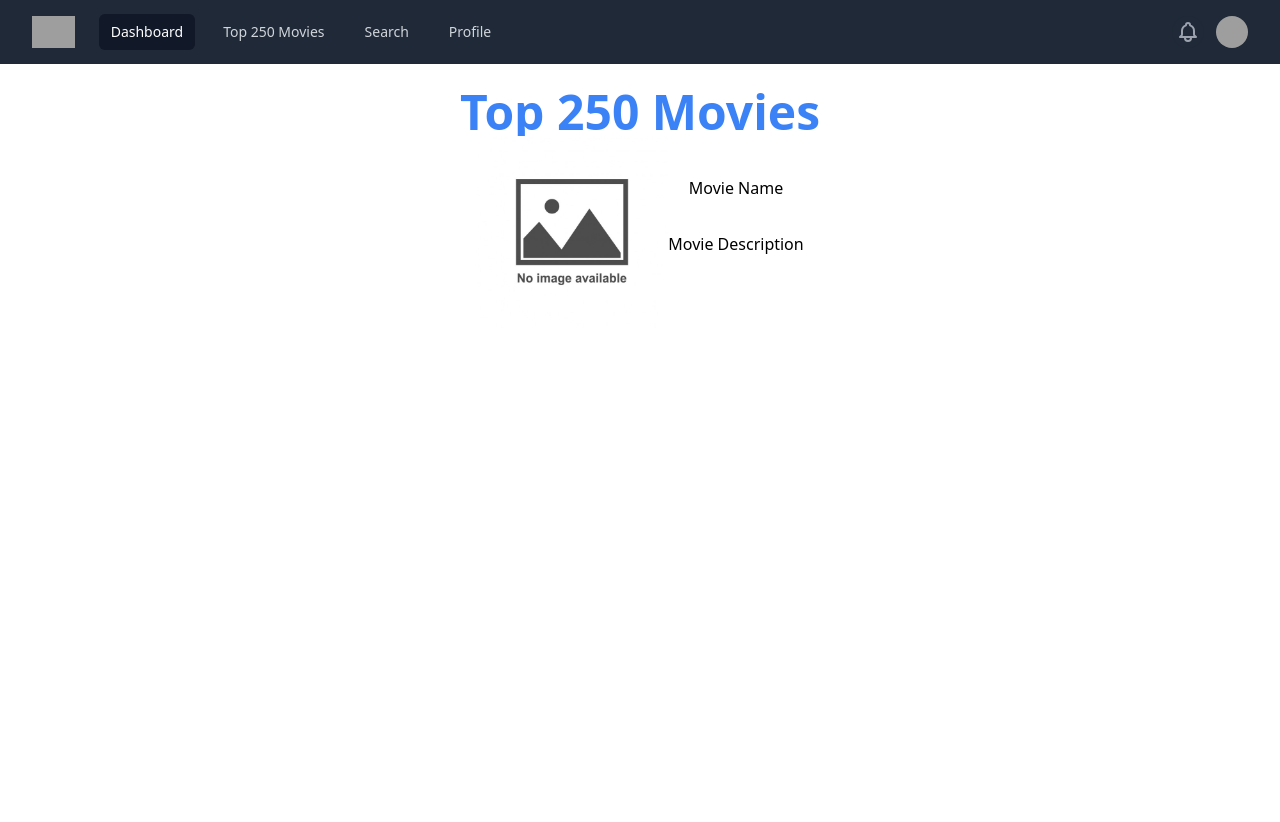
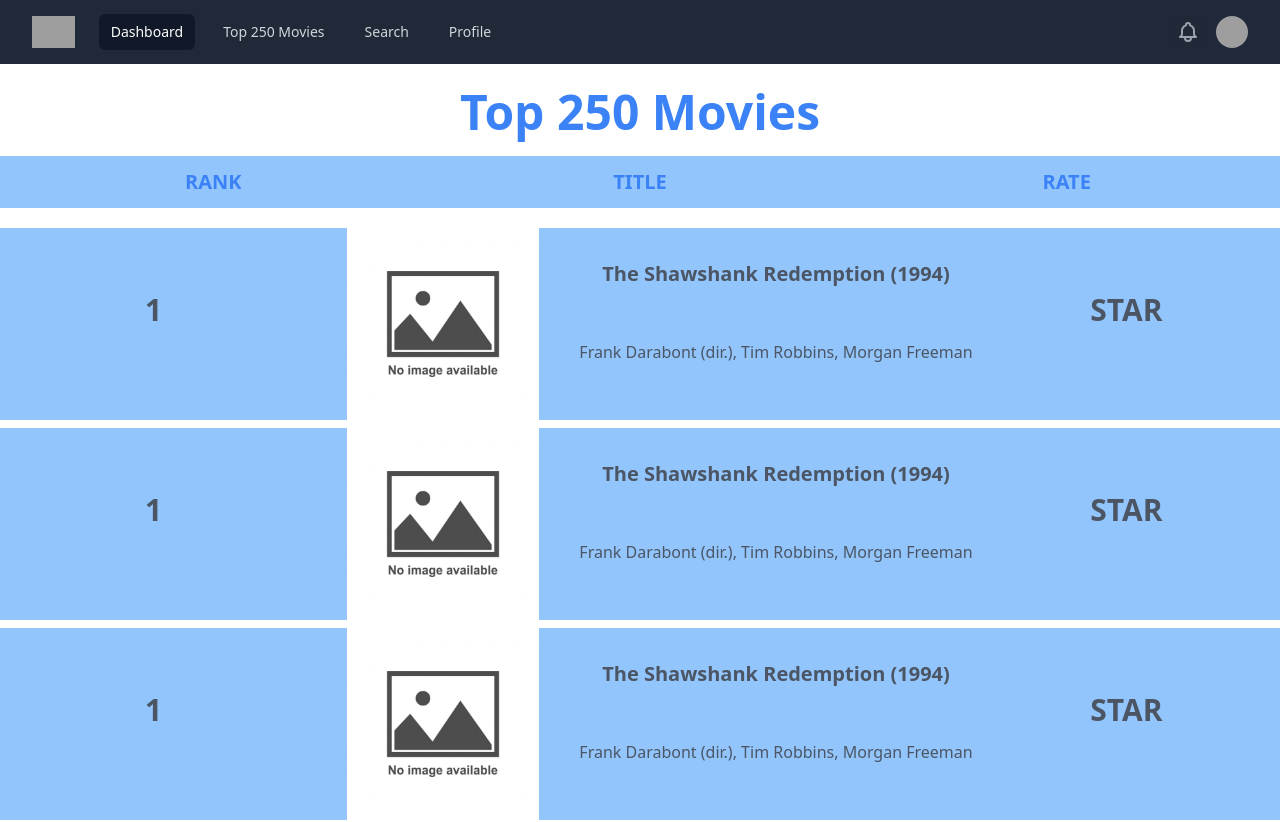
Before and after one commit to qarimbas/Movie-App, a React (Create React App) app: page /top250 in a window 1280 px wide. Shown: the top 822 px of the page. Before the commit the page ends 800 px from the top, so only its background shows below. Built offline with nearby package versions, Linux system fonts and the light colour scheme; grey boxes are pictures that could not be loaded.

Commit message:
listitem added

```diff
--- /dev/null
+++ b/src/components/ListItem/ListItem.js
@@ -0,0 +1,22 @@
+import NOPHOTO from "../../assets/no-image.jpg";
+
+function ListItem() {
+  return (
+    <div className="mt-2 mb-2 flex justify-center flex-row .. bg-blue-300 text-gray-600 hover:bg-blue-400	">
+      <text className="flex-1 mt-16 text-3xl font-bold">1</text>
+      <img className="h-48 w-48 mx-10" src={NOPHOTO} />
+      <div class="flex-2" />
+      <div className="flex flex-col ..">
+        <text className="flex-1 .. mt-8 text-xl font-bold">
+          The Shawshank Redemption (1994)
+        </text>
+        <text className="flex-1 .. ">
+          Frank Darabont (dir.), Tim Robbins, Morgan Freeman
+        </text>
+      </div>
+      <text className="flex-1 mt-16 text-3xl font-bold ">STAR</text>
+    </div>
+  );
+}
+
+export default ListItem;
--- a/src/pages/Top250Movies.js
+++ b/src/pages/Top250Movies.js
@@ -1,5 +1,5 @@
 import NavBar from "../components/NavBar/NavBar";
-import NOPHOTO from "../assets/no-image.jpg";
+import ListItem from "../components/ListItem/ListItem";
 
 function Top250Movies() {
   return (
@@ -9,13 +9,15 @@ function Top250Movies() {
       <center>
         <h1 className="text-blue-500 text-5xl font-bold">Top 250 Movies</h1>
 
-        <div className=" flex justify-center flex-row ..">
-          <img className="h-48 w-48" src={NOPHOTO} />
-          <div className="flex flex-col ..">
-            <text className="mt-10"> Movie Name</text>
-            <text className="mt-8">Movie Description</text>
-          </div>
+        <div className="my-5 py-3 flex justify-center flex-row  bg-blue-300">
+          <h3 className="flex-1 ... text-blue-500 text-xl font-bold">RANK</h3>
+          <h3 className="flex-1 ... text-blue-500 text-xl font-bold">TITLE</h3>
+          <h3 className="flex-1 ... text-blue-500 text-xl font-bold">RATE</h3>
         </div>
+        <ListItem />
+        <ListItem />
+        <ListItem />
+        <ListItem />
       </center>
     </div>
   );
```
